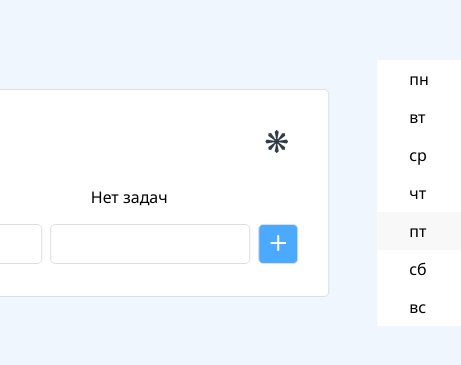
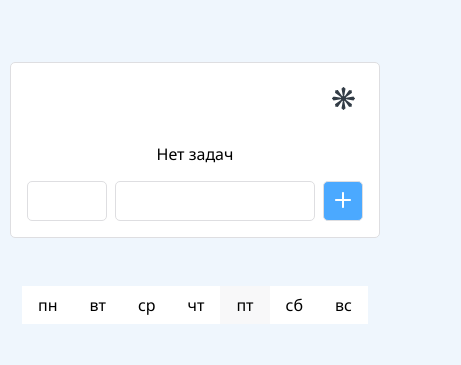
Before and after one commit to vsecoder/vue-todo, a Vue app: page / in a window 390 px wide. Shown: the part 229-594 px from the top of the page, 461 px wide, since content can reach past the window. Built offline with nearby package versions, Linux system fonts and the light colour scheme.

Commit message:
Update css for responsive layout on smaller screens

```diff
--- a/src/assets/main.css
+++ b/src/assets/main.css
@@ -71,3 +71,34 @@
 .delete {
   animation: deleteRow 0.4s 1 linear;
 }
+
+@media (max-width: 768px) {
+  #app {
+    width: auto;
+    position: absolute;
+    top: 50%;
+    left: 50%;
+    margin-right: -50%;
+    transform: translate(-50%, -50%);
+    text-align: center;
+  }
+
+  .middle {
+    text-align: left;
+  }
+
+  .styled div {
+    display: inline-block;
+    padding: 8px 16px;
+  }
+
+  .styled {
+    margin: 0 auto;
+    margin-top: 48px;
+  }
+
+  .tasker {
+    max-width: 100%;
+    padding: 16px;
+  }
+}
```
